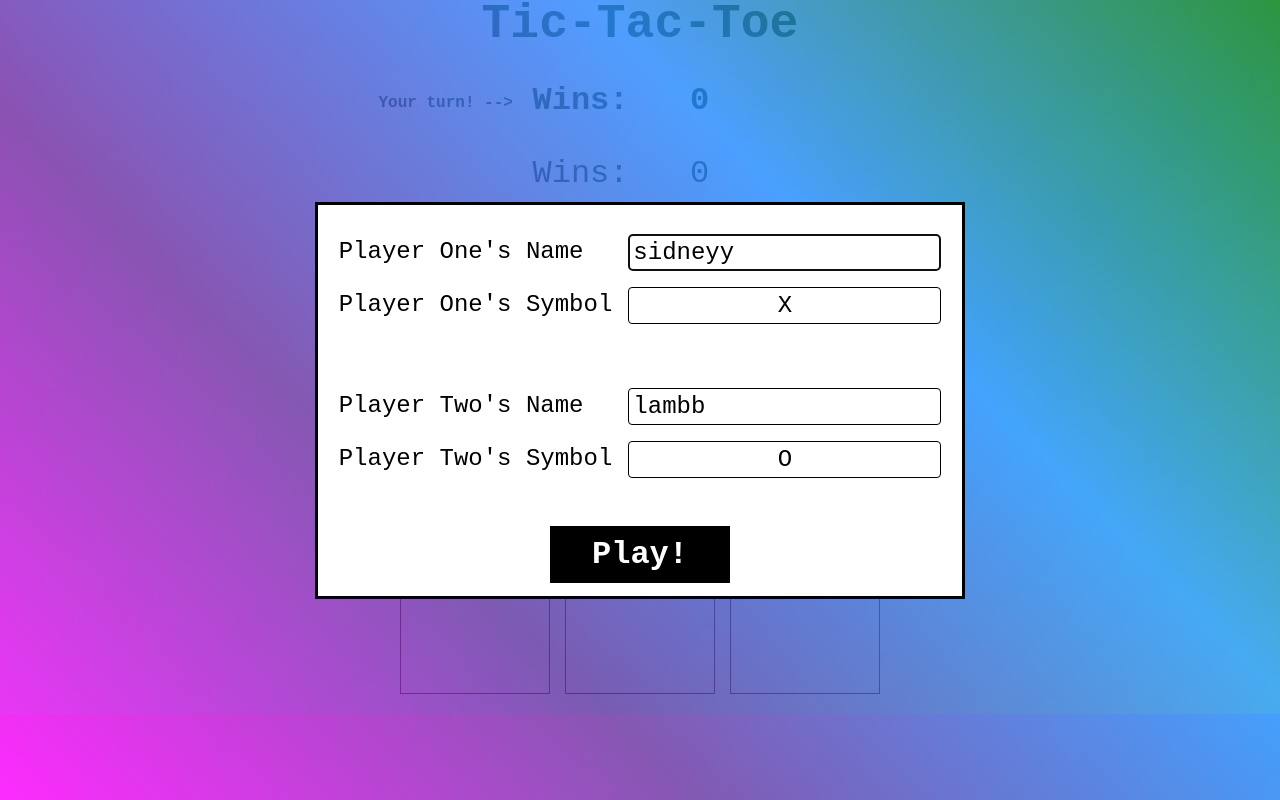
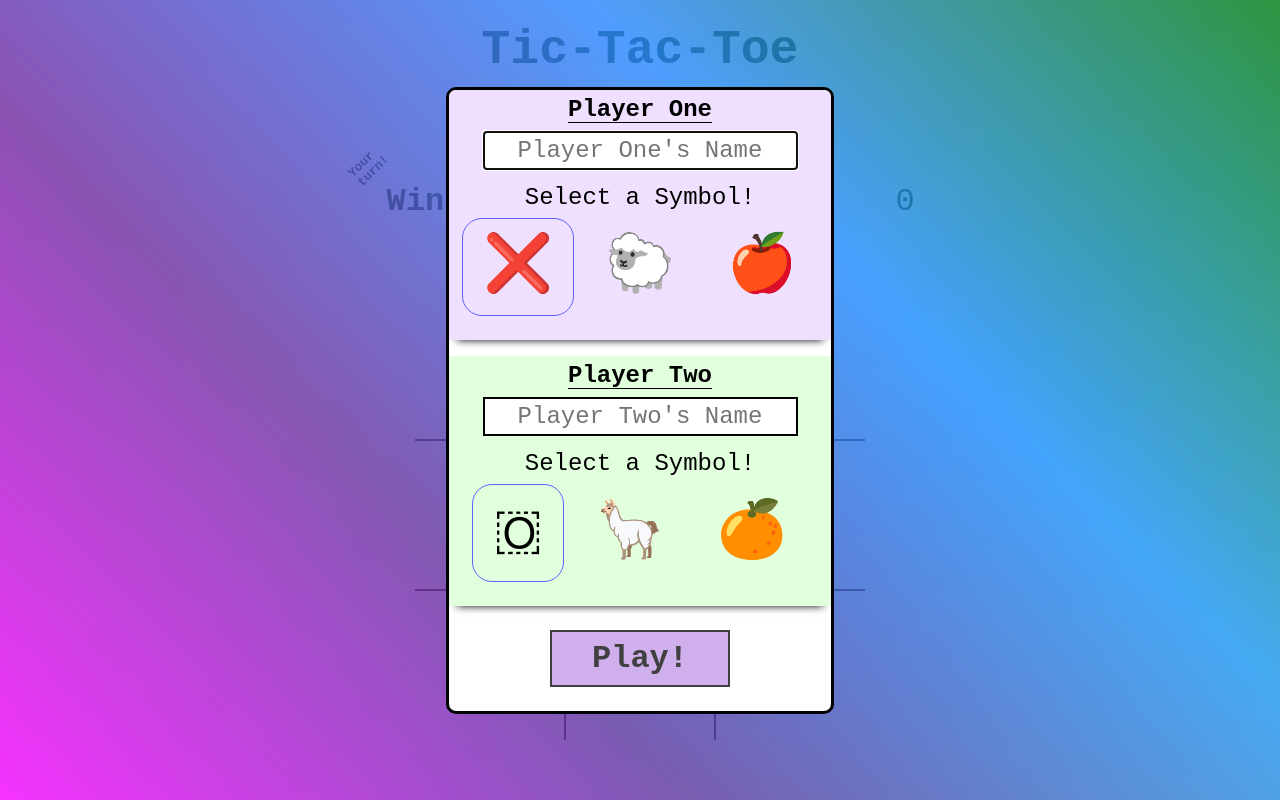
Before and after one commit to cblaylock18/tic-tac-toe, a plain HTML site: page index.html in a window 1280 px wide. Drawn offline with Linux system fonts and the light colour scheme.

Commit message:
Style the inital modal, page, and final modal

```diff
--- a/index.html
+++ b/index.html
@@ -13,13 +13,13 @@
             <div class="player-1 your-turn">
                 <span class="player-1-name name"></span>
                 <span class="player-1-symbol symbol"></span>
-                <span>Wins:</span>
+                <span>Wins</span>
                 <span class="player-1-score score">0</span>
             </div>
             <div class="player-2">
                 <span class="player-2-name name"></span>
                 <span class="player-2-symbol symbol"></span>
-                <span>Wins:</span>
+                <span>Wins</span>
                 <span class="player-2-score score">0</span>
             </div>
         </div>
@@ -38,54 +38,93 @@
             <form method="dialog" class="input-form">
                 <div class="player-1-input-info">
                     <div class="input-info">
-                        <label> Player One's Name</label>
+                        <label> Player One</label>
                         <input
                             type="text"
                             id="player-ones-name"
                             name="player-ones-name"
-                            value="sidneyy"
+                            placeholder="Player One's Name"
                             required
                         />
                     </div>
                     <div class="input-info">
-                        <label> Player One's Symbol</label>
+                        <div>
+                            <fieldset>
+                                <legend>Select a Symbol!</legend>
                                 <div>
                                     <input
-                                type="text"
-                                id="player-ones-symbol"
+                                        type="radio"
+                                        id="X"
                                         name="player-ones-symbol"
-                                value="X"
+                                        value="❌"
+                                        checked
                                         required
-                                minlength="1"
-                                maxlength="1"
                                     />
+                                    <label for="X">❌</label>
+                                    <input
+                                        type="radio"
+                                        id="lamb"
+                                        name="player-ones-symbol"
+                                        value="🐑"
+                                        required
+                                    />
+                                    <label for="lamb">🐑</label>
+                                    <input
+                                        type="radio"
+                                        id="apple"
+                                        name="player-ones-symbol"
+                                        value="🍎"
+                                        required
+                                    />
+                                    <label for="apple">🍎</label>
+                                </div>
+                            </fieldset>
                         </div>
                     </div>
                 </div>
                 <div class="player-2-input-info">
                     <div class="input-info">
-                        <label> Player Two's Name</label>
+                        <label> Player Two</label>
                         <input
                             type="text"
                             id="player-twos-name"
                             name="player-twos-name"
-                            value="lambb"
+                            placeholder="Player Two's Name"
                             required
                         />
                     </div>
                     <div class="input-info">
-                        <label> Player Two's Symbol</label>
-
+                        <div>
+                            <fieldset>
+                                <legend>Select a Symbol!</legend>
                                 <div>
                                     <input
-                                type="text"
-                                id="player-twos-symbol"
+                                        type="radio"
+                                        id="O"
                                         name="player-twos-symbol"
-                                value="O"
+                                        value="🇴"
                                         required
-                                minlength="1"
-                                maxlength="1"
+                                        checked
                                     />
+                                    <label for="O">🇴</label>
+                                    <input
+                                        type="radio"
+                                        id="llama"
+                                        name="player-twos-symbol"
+                                        value="🦙"
+                                        required
+                                    />
+                                    <label for="llama">🦙</label>
+                                    <input
+                                        type="radio"
+                                        id="orange"
+                                        name="player-twos-symbol"
+                                        value="🍊"
+                                        required
+                                    />
+                                    <label for="orange">🍊</label>
+                                </div>
+                            </fieldset>
                         </div>
                     </div>
                 </div>
--- a/style.css
+++ b/style.css
@@ -129,7 +129,7 @@ body {
     font-family: monospace;
     display: grid;
     grid-template-columns: 100vw;
-    grid-template-rows: min-content;
+    grid-template-rows: 100px 150px min-content;
     place-items: center;
     gap: 20px;
     background-image: linear-gradient(
@@ -140,28 +140,34 @@ body {
         rgb(196, 255, 196)
     );
     opacity: 0.75;
+    background-size: cover;
+    background-attachment: fixed;
+    height: 100vh;
 }
 
 h1 {
     font-size: 3rem;
     font-weight: bold;
     text-align: center;
+    padding: 8px;
 }
 
 .player-info {
-    display: grid;
-    grid-template-rows: repeat(2, minmax(min-content, 1fr));
+    display: flex;
+    flex-wrap: wrap;
     font-size: 2rem;
     row-gap: 20px;
 }
 
 .player-1,
 .player-2 {
+    flex: 0 1 auto;
     display: grid;
-    grid-template-columns: repeat(2, minmax(min-content, 1fr));
-    grid-auto-rows: min-content;
+    grid-template-columns: 200px 100px;
+    grid-template-rows: min-content;
     column-gap: 15px;
     row-gap: 5px;
+    place-items: center;
 }
 
 .player-1 > span,
@@ -169,6 +175,11 @@ h1 {
     align-self: center;
     justify-self: center;
     padding: 4px;
+}
+
+symbol {
+    text-align: center;
+    width: 100%;
 }
 
 .name {
@@ -183,11 +194,10 @@ h1 {
     display: grid;
     grid-template-columns: repeat(3, 150px);
     grid-template-rows: repeat(3, 150px);
-    gap: 15px;
 }
 
 .hovering {
-    color: grey;
+    opacity: 0.5;
 }
 
 .grid-cell {
@@ -198,55 +208,141 @@ h1 {
     cursor: pointer;
 }
 
+.cell-0 {
+    border-top: none;
+    border-left: none;
+}
+
+.cell-1 {
+    border-top: none;
+}
+
+.cell-2 {
+    border-top: none;
+    border-right: none;
+}
+
+.cell-3 {
+    border-left: none;
+}
+
+.cell-5 {
+    border-right: none;
+}
+
+.cell-6 {
+    border-bottom: none;
+    border-left: none;
+}
+
+.cell-7 {
+    border-bottom: none;
+}
+
+.cell-8 {
+    border-bottom: none;
+    border-right: none;
+}
+
 .your-turn {
     font-weight: bolder;
     position: relative;
 }
 
 .your-turn::after {
-    content: "Your turn! -->";
+    content: "Your\Aturn!";
+    white-space: pre;
     position: absolute;
-    left: -150px;
-    top: 50%;
-    font-size: 1rem;
+    left: 25px;
+    top: -15px;
+    font-size: 0.8rem;
+    transform: rotate(-45deg);
 }
 
 dialog {
-    width: clamp(min-content, 35%, 600px);
+    width: clamp(min-content, 50%, 800px);
     min-height: min-content;
+    padding: 0;
+    border-radius: 10px;
 }
 
 .input-form {
     display: flex;
     flex-direction: column;
-    gap: 32px;
+    gap: 16px;
     font-size: 1.5rem;
 }
 
-.input-info {
-    display: flex;
-    justify-content: space-between;
-    align-items: center;
-    flex-wrap: wrap;
-    margin: 16px 8px;
-    gap: 16px;
+.player-1-input-info,
+.player-2-input-info {
+    padding: 8px;
+    box-shadow: 0px 8px 8px -8px #000000;
 }
 
-.input-info > div > input,
-.input-info > input {
-    border: 1px solid black;
-    border-radius: 4px;
+.player-1-input-info {
+    background-color: rgb(239, 224, 255);
+}
+
+.player-2-input-info {
+    background-color: rgb(225, 255, 221);
+}
+
+.input-info {
+    display: grid;
+    grid-template-columns: repeat(auto-fit, minmax(250px, 1fr));
+    place-items: center;
+    row-gap: 8px;
+    margin-bottom: 16px;
+}
+
+.input-info > label {
+    font-weight: bolder;
+    border-bottom: 1px solid black;
+}
+
+input[type="text"] {
+    text-align: center;
+    border: 2px solid black;
     padding: 4px;
 }
 
-#player-ones-symbol,
-#player-twos-symbol {
+fieldset {
     text-align: center;
+}
+
+fieldset > div {
+    display: flex;
+    justify-content: space-around;
+    margin-top: 8px;
+}
+
+input[type="radio"] {
+    display: none;
+}
+
+input[type="radio"] + label {
+    font-size: 3.5rem;
+    cursor: pointer;
+    padding: 20px;
+    border: 1px solid transparent;
+    border-radius: 20px;
+    margin: 0 5px;
+    transition: background-color 0.3s;
+}
+
+input[type="radio"]:hover + label {
+    background-color: rgb(240, 240, 240);
+}
+
+input[type="radio"]:checked + label {
+    border-color: rgb(95, 95, 255);
 }
 
 .play-button-div {
     display: flex;
     justify-content: center;
+    padding: 8px;
+    padding-bottom: 24px;
 }
 
 ::backdrop {
@@ -264,17 +360,78 @@ dialog {
     font-family: monospace;
     font-size: 2rem;
     padding: 8px 40px;
-    background-color: black;
-    color: white;
+    background-color: rgb(191, 150, 230);
+    opacity: 0.75;
+    color: rgb(0, 0, 0);
     font-weight: bolder;
     border: 2px solid black;
     cursor: pointer;
+    transition: background-color 0.3s;
 }
 
 #play-game:hover {
-    background-color: rgb(59, 59, 59);
+    background-color: rgb(160, 213, 235);
 }
 
 #play-game:active {
     border: 2px inset rgb(0, 255, 13);
 }
+
+#dialog-play-again {
+    background-color: rgb(160, 213, 235);
+}
+
+#dialog-play-again h2.result {
+    margin-bottom: 20px;
+    text-align: center;
+    font-size: 3rem;
+    font-weight: bolder;
+    color: black;
+    padding: 16px;
+}
+
+#dialog-play-again form div {
+    margin-bottom: 15px;
+    display: flex;
+    justify-content: center;
+}
+
+#play-again,
+#reset {
+    font-family: monospace;
+    font-size: 1.5rem;
+    padding: 10px 20px;
+    background-color: rgb(191, 150, 230); /* Matches primary button color */
+    opacity: 0.75;
+    color: rgb(0, 0, 0);
+    font-weight: bolder;
+    border: 2px solid black;
+    cursor: pointer;
+    transition: background-color 0.3s, transform 0.1s;
+    border-radius: 5px;
+    margin: 0 5px;
+}
+
+#play-again:hover,
+#reset:hover {
+    background-color: rgb(184, 255, 213); /* Hover color */
+}
+
+#play-again:active,
+#reset:active {
+    transform: scale(0.98);
+    border: 2px inset rgb(0, 255, 13);
+}
+
+#reset {
+    background-color: rgb(225, 128, 128); /* Red background for reset */
+}
+
+#reset:hover {
+    background-color: rgb(255, 99, 99); /* Darker red on hover */
+}
+
+#reset:active {
+    transform: scale(0.98);
+    border: 2px inset rgb(255, 1, 1);
+}
```
Also changed, not shown: script.js (+14 -6 lines). Lines whose indentation alone changed are shown as unchanged.
